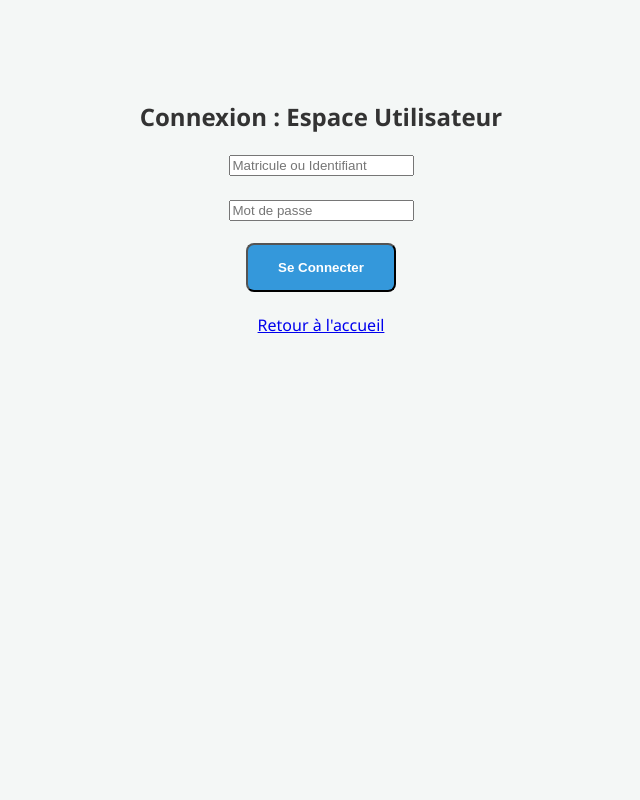
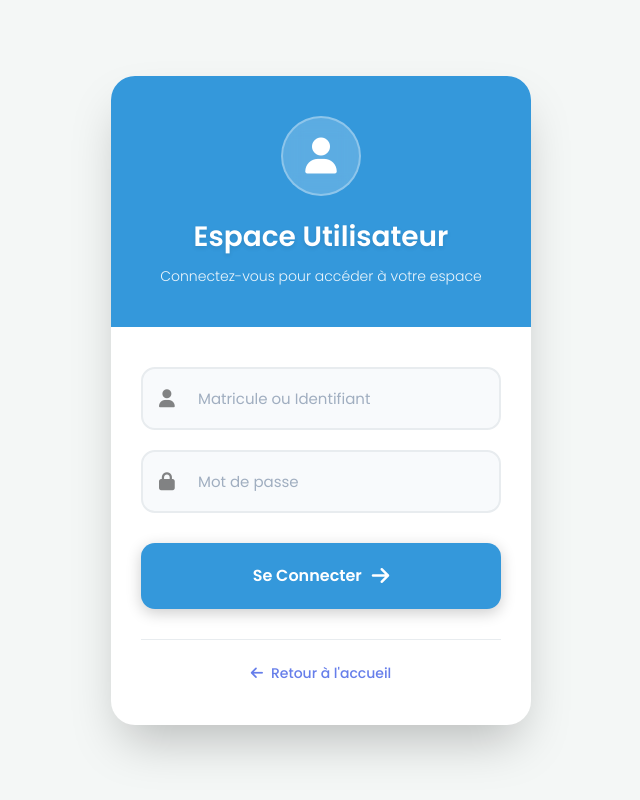
Before and after one commit to wassilakez/projet_edt_examens, a PHP site: page /login.php in a window 1280 px wide. Shown: the whole page, without its empty margins (319-959 px from the left). Run offline with PHP 8.4, Linux system fonts and the light colour scheme.

Commit message:
improve the UI of the login page in all users

```diff
--- a/css/style.css
+++ b/css/style.css
@@ -1,6 +1,11 @@
-/* Style Général */
+* {
+  margin: 0;
+  padding: 0;
+  box-sizing: border-box;
+}
+
 body {
-    font-family: 'Segoe UI', Arial, sans-serif;
+  font-family: "Poppins", "Segoe UI", Arial, sans-serif;
   background-color: #f4f7f6;
   margin: 0;
   padding: 0;
@@ -12,7 +17,7 @@
   color: white;
   padding: 20px 0;
   text-align: center;
-    box-shadow: 0 2px 5px rgba(0,0,0,0.1);
+  box-shadow: 0 2px 5px rgba(0, 0, 0, 0.1);
 }
 
 .container {
@@ -21,7 +26,6 @@
   padding: 20px;
 }
 
-/* Boutons de l'accueil */
 .button-link {
   display: inline-block;
   padding: 15px 30px;
@@ -37,7 +41,6 @@
   background-color: #2980b9;
 }
 
-/* Tableaux (utiles pour toutes les pages) */
 table {
   width: 100%;
   border-collapse: collapse;
@@ -45,7 +48,8 @@
   background: white;
 }
 
-th, td {
+th,
+td {
   border: 1px solid #ddd;
   padding: 12px;
   text-align: left;
@@ -59,17 +63,295 @@
 tr:nth-child(even) {
   background-color: #f9f9f9;
 }
-/* Pour s'assurer que les boutons sont bien espacés et centrés */
+
 .container div {
   display: flex;
   justify-content: center;
-    gap: 20px; /* Espace entre les boutons */
-    flex-wrap: wrap; /* Si l'écran est petit, les boutons passent à la ligne */
+  gap: 20px;
+  flex-wrap: wrap;
   margin-top: 30px;
 }
 
-/* Optionnel : Une couleur différente pour le bouton Professeur pour le distinguer */
-/* Tu peux ajouter cette classe spécifique si tu veux changer sa couleur */
 .btn-prof {
-    background-color: #8e44ad; /* Un beau violet pour le prof */
+  background-color: #8e44ad;
 }
+
+.login-page {
+  min-height: 100vh;
+  background: #f4f7f6;
+  display: flex;
+  align-items: center;
+  justify-content: center;
+  padding: 20px;
+  position: relative;
+  overflow: hidden;
+}
+
+.login-wrapper {
+  position: relative;
+  z-index: 1;
+  width: 100%;
+  max-width: 420px;
+}
+
+.login-card {
+  background: #ffffff;
+  border-radius: 24px;
+  box-shadow: 0 25px 50px -12px rgba(0, 0, 0, 0.25);
+  overflow: hidden;
+}
+
+@keyframes slideUp {
+  from {
+    opacity: 0;
+    transform: translateY(30px);
+  }
+  to {
+    opacity: 1;
+    transform: translateY(0);
+  }
+}
+
+.login-header {
+  padding: 40px 30px;
+  text-align: center;
+  color: white;
+}
+
+.login-icon {
+  width: 80px;
+  height: 80px;
+  background: rgba(255, 255, 255, 0.2);
+  border-radius: 50%;
+  display: flex;
+  align-items: center;
+  justify-content: center;
+  margin: 0 auto 20px;
+  font-size: 36px;
+  backdrop-filter: blur(10px);
+  border: 2px solid rgba(255, 255, 255, 0.3);
+}
+
+.login-header h2 {
+  font-size: 28px;
+  font-weight: 600;
+  margin-bottom: 8px;
+  text-shadow: 0 2px 4px rgba(0, 0, 0, 0.1);
+}
+
+.login-header p {
+  font-size: 14px;
+  opacity: 0.9;
+  font-weight: 300;
+}
+
+.login-body {
+  padding: 40px 30px;
+}
+
+.error-message {
+  background: linear-gradient(135deg, #ff6b6b 0%, #ee5a5a 100%);
+  color: white;
+  padding: 14px 18px;
+  border-radius: 12px;
+  margin-bottom: 25px;
+  display: flex;
+  align-items: center;
+  gap: 10px;
+  font-size: 14px;
+  animation: shake 0.5s ease-in-out;
+}
+
+@keyframes shake {
+  0%,
+  100% {
+    transform: translateX(0);
+  }
+  25% {
+    transform: translateX(-5px);
+  }
+  75% {
+    transform: translateX(5px);
+  }
+}
+
+.error-icon {
+  font-size: 18px;
+}
+
+.login-form {
+  display: flex;
+  flex-direction: column;
+  gap: 20px;
+}
+
+.input-group {
+  position: relative;
+}
+
+.input-icon {
+  position: absolute;
+  left: 18px;
+  top: 50%;
+  transform: translateY(-50%);
+  font-size: 18px;
+  opacity: 0.6;
+  transition: opacity 0.3s;
+}
+
+.input-group input {
+  width: 100%;
+  padding: 18px 18px 18px 55px;
+  border: 2px solid #e8ecef;
+  border-radius: 14px;
+  font-size: 15px;
+  font-family: inherit;
+  transition: all 0.3s ease;
+  background: #f8fafc;
+}
+
+.input-group input:focus {
+  outline: none;
+  border-color: #667eea;
+  background: #ffffff;
+  box-shadow: 0 0 0 4px rgba(102, 126, 234, 0.1);
+}
+
+.input-group input:focus + .input-icon,
+.input-group:focus-within .input-icon {
+  opacity: 1;
+}
+
+.input-group input::placeholder {
+  color: #a0aec0;
+}
+
+.login-btn {
+  width: 100%;
+  padding: 18px;
+  border: none;
+  border-radius: 14px;
+  color: white;
+  font-size: 16px;
+  font-weight: 600;
+  font-family: inherit;
+  cursor: pointer;
+  display: flex;
+  align-items: center;
+  justify-content: center;
+  gap: 10px;
+  transition: all 0.3s ease;
+  box-shadow: 0 4px 15px rgba(0, 0, 0, 0.2);
+  margin-top: 10px;
+}
+
+.login-btn:hover {
+  transform: translateY(-2px);
+  box-shadow: 0 8px 25px rgba(0, 0, 0, 0.3);
+}
+
+.login-btn:active {
+  transform: translateY(0);
+}
+
+.btn-arrow {
+  font-size: 20px;
+  transition: transform 0.3s ease;
+}
+
+.login-btn:hover .btn-arrow {
+  transform: translateX(5px);
+}
+
+.login-footer {
+  margin-top: 30px;
+  text-align: center;
+  padding-top: 20px;
+  border-top: 1px solid #e8ecef;
+}
+
+.back-link {
+  color: #667eea;
+  text-decoration: none;
+  font-size: 14px;
+  font-weight: 500;
+  display: inline-flex;
+  align-items: center;
+  gap: 8px;
+  transition: all 0.3s ease;
+}
+
+.back-link:hover {
+  color: #5a67d8;
+  gap: 12px;
+}
+
+.login-decoration {
+  display: none;
+}
+
+.circle {
+  position: absolute;
+  border-radius: 50%;
+  background: rgba(255, 255, 255, 0.1);
+}
+
+.circle-1 {
+  width: 300px;
+  height: 300px;
+  top: -100px;
+  left: -100px;
+  animation: float 8s ease-in-out infinite;
+}
+
+.circle-2 {
+  width: 200px;
+  height: 200px;
+  bottom: -50px;
+  right: -50px;
+  animation: float 6s ease-in-out infinite reverse;
+}
+
+.circle-3 {
+  width: 150px;
+  height: 150px;
+  top: 50%;
+  right: 10%;
+  animation: float 10s ease-in-out infinite;
+}
+
+@keyframes float {
+  0%,
+  100% {
+    transform: translateY(0) rotate(0deg);
+  }
+  50% {
+    transform: translateY(-20px) rotate(5deg);
+  }
+}
+
+@media (max-width: 480px) {
+  .login-card {
+    border-radius: 20px;
+  }
+
+  .login-header {
+    padding: 30px 20px;
+  }
+
+  .login-header h2 {
+    font-size: 24px;
+  }
+
+  .login-body {
+    padding: 30px 20px;
+  }
+
+  .input-group input {
+    padding: 16px 16px 16px 50px;
+  }
+
+  .login-btn {
+    padding: 16px;
+  }
+}
--- a/login.php
+++ b/login.php
@@ -1,23 +1,31 @@
 <?php
 session_start();
 
-// On récupère le rôle choisi sur l'index (par défaut 'Utilisateur')
 $role_choisi = isset($_GET['role']) ? $_GET['role'] : 'Utilisateur';
+
+$role_config = [
+    'professeur' => ['icon' => 'fas fa-chalkboard-teacher'],
+    'etudiant' => ['icon' => 'fas fa-graduation-cap'],
+    'admin' => ['icon' => 'fas fa-user-cog'],
+    'doyen' => ['icon' => 'fas fa-university'],
+    'chefdepartement' => ['icon' => 'fas fa-clipboard-list'],
+    'Utilisateur' => ['icon' => 'fas fa-user']
+];
+
+$config = isset($role_config[$role_choisi]) ? $role_config[$role_choisi] : $role_config['Utilisateur'];
 
 if (isset($_POST['submit_login'])) {
     $username = $_POST['username'];
     $password = $_POST['password'];
 
-    // Simulation de sécurité : Mot de passe "123" pour tout le monde pour l'instant
     if ($password === "123") {
         $_SESSION['user_id'] = $username;
 
-        // Redirection intelligente selon le matricule ou le rôle
         if ($username == "admin") {
             header("Location: admin/gestion.php");
         } elseif ($username == "doyen") {
             header("Location: doyen/stats.php");
-        } elseif (strpos($username, 'P') === 0) { // Si commence par P
+        } elseif (strpos($username, 'P') === 0) {
             header("Location: professeur/planning.php");
         } else {
             header("Location: etudiant/recherche.php");
@@ -33,22 +41,53 @@
 <html lang="fr">
 <head>
     <meta charset="UTF-8">
+    <meta name="viewport" content="width=device-width, initial-scale=1.0">
     <title>Connexion - <?php echo ucfirst($role_choisi); ?></title>
     <link rel="stylesheet" href="css/style.css">
+    <link href="https://fonts.googleapis.com/css2?family=Poppins:wght@300;400;500;600;700&display=swap" rel="stylesheet">
+    <link rel="stylesheet" href="https://cdnjs.cloudflare.com/ajax/libs/font-awesome/6.4.0/css/all.min.css">
 </head>
-<body>
-    <div class="login-container" style="text-align:center; margin-top: 100px;">
-        <h2>Connexion : Espace <?php echo ucfirst($role_choisi); ?></h2>
+<body class="login-page">
+    <div class="login-wrapper">
+        <div class="login-card">
+            <div class="login-header" style="background-color: #3498db">
+                <div class="login-icon"><i class="<?php echo $config['icon']; ?>"></i></div>
+                <h2>Espace <?php echo ucfirst($role_choisi); ?></h2>
+                <p>Connectez-vous pour accéder à votre espace</p>
+            </div>
 
-        <?php if(isset($erreur)) echo "<p style='color:red;'>$erreur</p>"; ?>
+            <div class="login-body">
+                <?php if(isset($erreur)): ?>
+                <div class="error-message">
+                    <span class="error-icon"><i class="fas fa-exclamation-triangle"></i></span>
+                    <?php echo $erreur; ?>
+                </div>
+                <?php endif; ?>
 
-        <form method="POST" action="">
-            <input type="text" name="username" placeholder="Matricule ou Identifiant" required><br><br>
-            <input type="password" name="password" placeholder="Mot de passe" required><br><br>
-            <button type="submit" name="submit_login" class="button-link">Se Connecter</button>
-        </form>
-        <br>
-        <a href="index.php">Retour à l'accueil</a>
+                <form method="POST" action="" class="login-form">
+                    <div class="input-group">
+                        <span class="input-icon"><i class="fas fa-user"></i></span>
+                        <input type="text" name="username" placeholder="Matricule ou Identifiant" required>
+                    </div>
+
+                    <div class="input-group">
+                        <span class="input-icon"><i class="fas fa-lock"></i></span>
+                        <input type="password" name="password" placeholder="Mot de passe" required>
+                    </div>
+
+                    <button type="submit" name="submit_login" class="login-btn" style="background-color: #3498db">
+                        <span>Se Connecter</span>
+                        <span class="btn-arrow"><i class="fas fa-arrow-right"></i></span>
+                    </button>
+                </form>
+
+                <div class="login-footer">
+                    <a href="index.php" class="back-link">
+                        <span><i class="fas fa-arrow-left"></i></span> Retour à l'accueil
+                    </a>
+                </div>
+            </div>
+        </div>
     </div>
 </body>
 </html>
```
Lines whose indentation alone changed are shown as unchanged.
